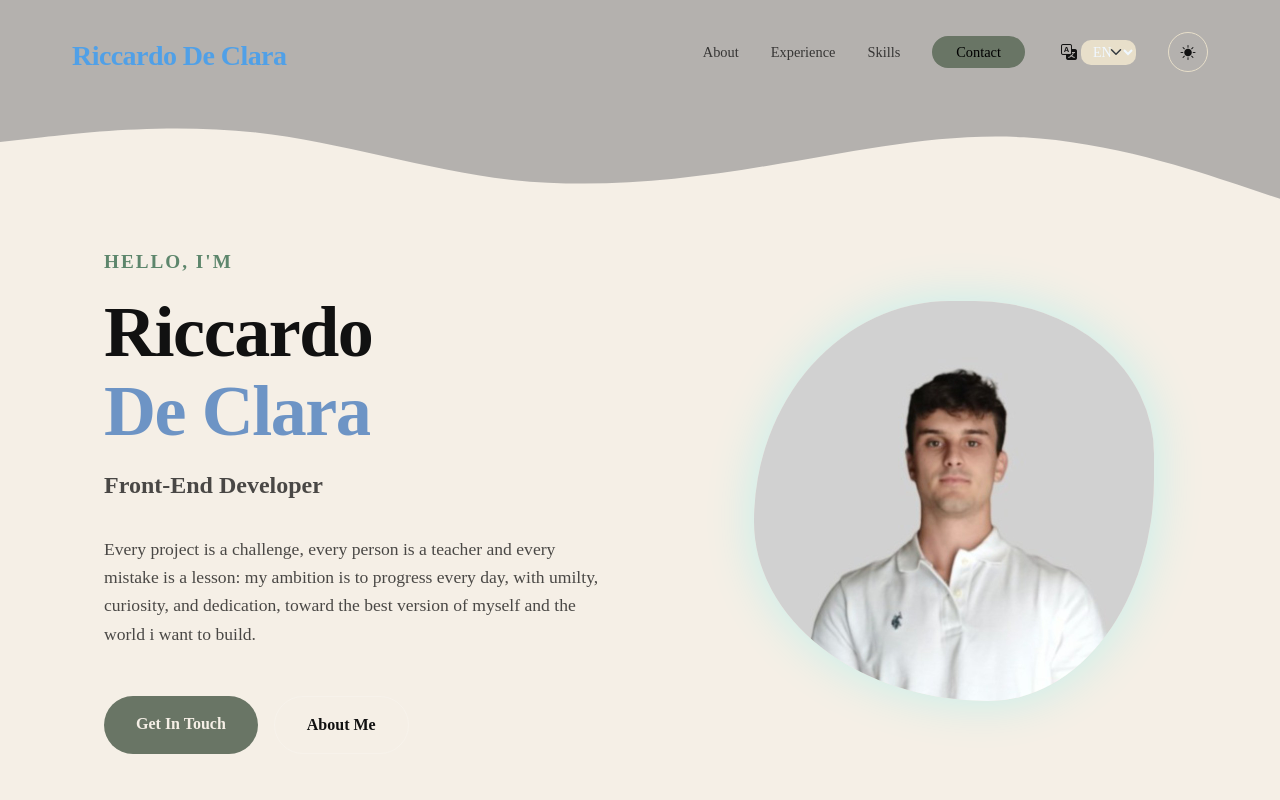
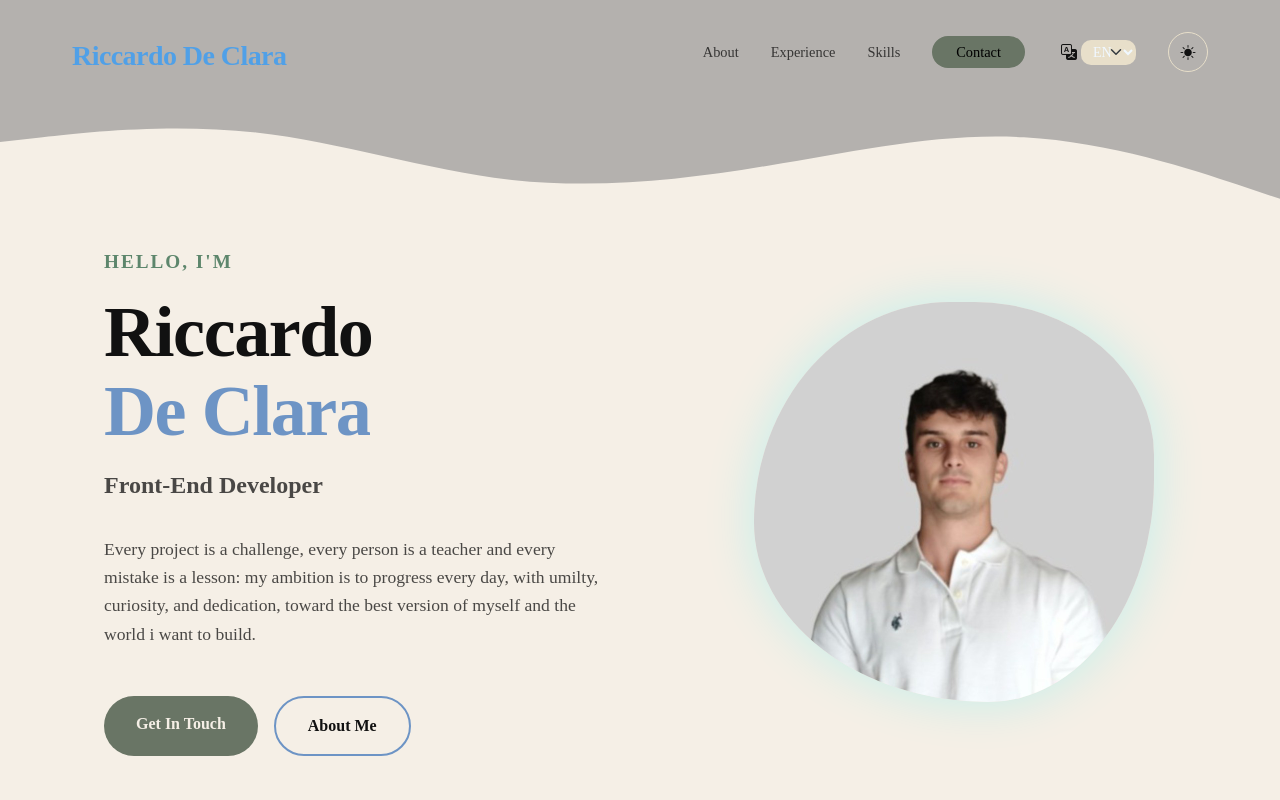
Before and after one commit to RiccardoDeClara/portfolio, a Next.js app: page / in a window 1280 px wide. Shown: the top 800 px of the page. Built offline with nearby package versions, Linux system fonts and the light colour scheme.

Commit message:
more fixes for light dark color

```diff
--- a/src/app/theme/_utilities.scss
+++ b/src/app/theme/_utilities.scss
@@ -42,3 +42,10 @@
       rgba(76, 237, 130, 0.2);
   }
 }
+
+@mixin btn-secondary {
+  padding: 1rem 2rem;
+  border: 2px solid var(--color-3);
+  border-radius: 50px;
+  font-weight: 600;
+}
--- a/src/app/theme/globals.scss
+++ b/src/app/theme/globals.scss
@@ -91,6 +91,10 @@ h6 {
   }
 }
 
+.btn-secondary {
+  @include btn-secondary;
+}
+
 .main-header {
   display: flex;
   justify-content: space-between;
@@ -148,8 +152,8 @@ h6 {
   appearance: auto;
   padding-right: 0;
 
-  ::after {
-    content: '\25BC';
-    color: white;
-  }
+  // ::after {
+  //   content: '\25BC';
+  //   color: white;
+  // }
 }
--- a/src/components/sections/HeroBanner.tsx
+++ b/src/components/sections/HeroBanner.tsx
@@ -19,7 +19,7 @@ export default function HeroBanner() {
 
         <div className={'actions'}>
           <a href="#contact" className="btn-primary">Get In Touch</a>
-          <a href="#about" style={{ padding: '1rem 2rem', border: '1px solid rgba(255,255,255,0.2)', borderRadius: '50px', fontWeight: 600 }}>
+          <a href="#about" className="btn-secondary">
             About Me
           </a>
         </div>
```
